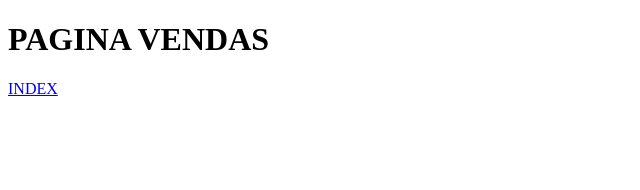
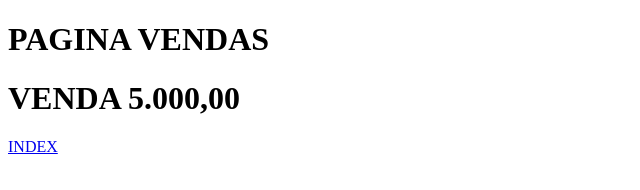
Before and after one commit to Igor-Nascimento1984/aulaGitHub, a plain HTML site: page vendas.html in a window 1280 px wide. Shown: the whole page, without its empty margins (0-640 px from the left). Drawn offline with Linux system fonts and the light colour scheme.

Commit message:
inf VENDAS

```diff
--- a/vendas.html
+++ b/vendas.html
@@ -6,7 +6,8 @@
     <title>Document</title>
 </head>
 <body>
-        <h1>PAGINA VENDAS</h1>
+        <h1>PAGINA VENDAS </h1>
+        <h1>VENDA 5.000,00</h1>
         <a href="index.html">INDEX</a>
 </body>
 </html>
```
